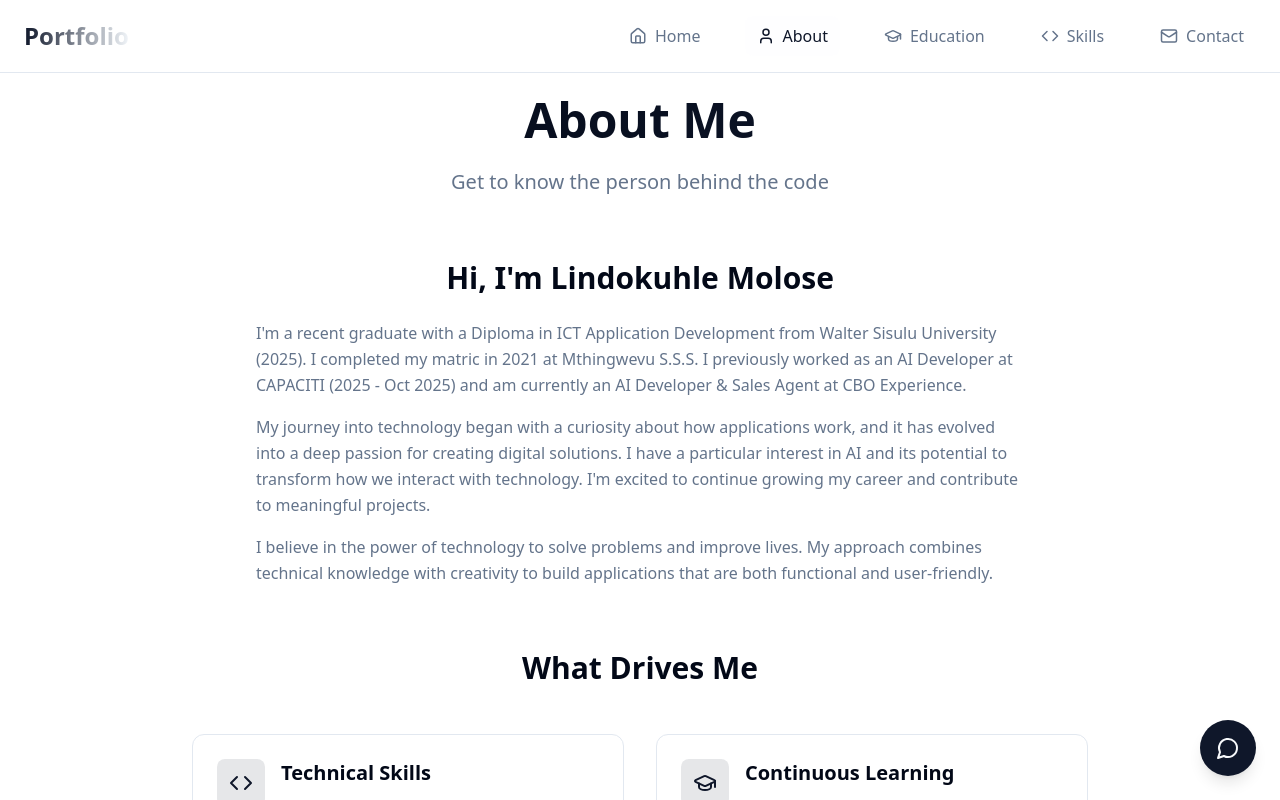
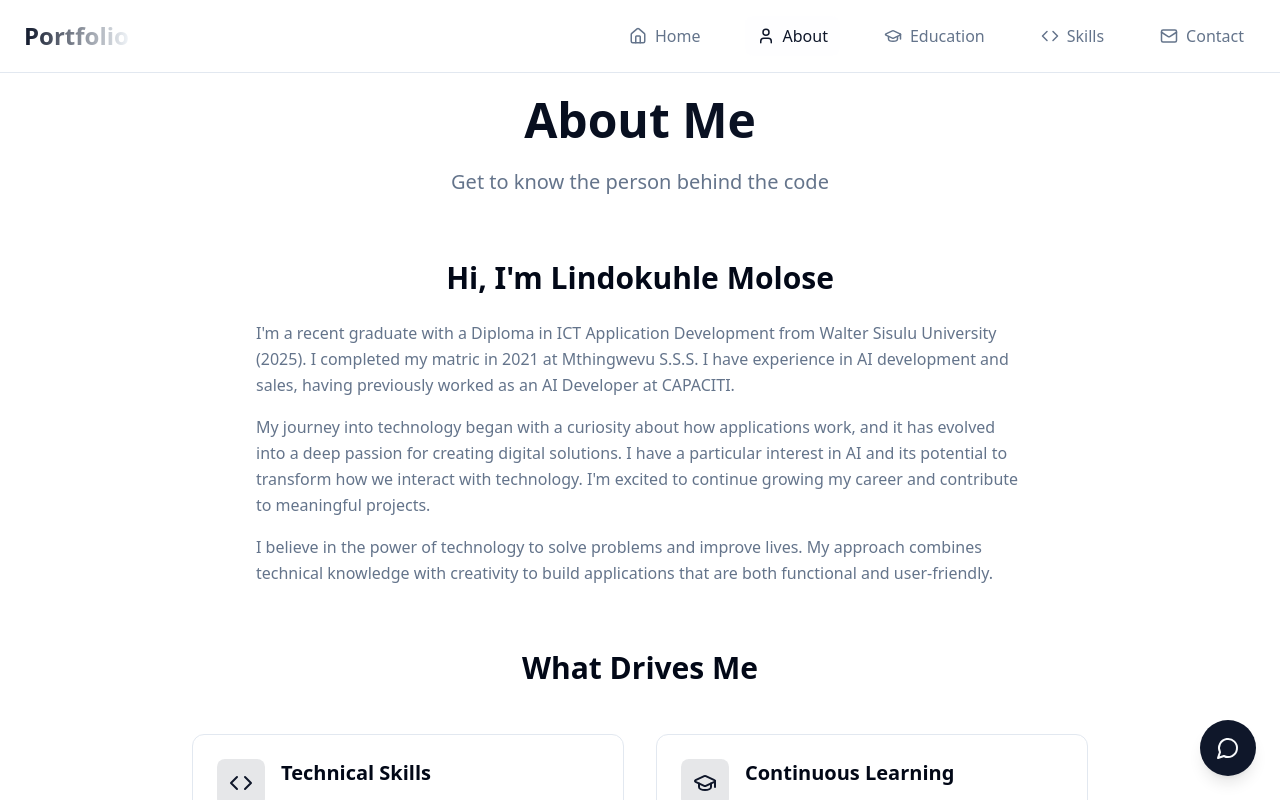
Before and after one commit to LindokuhleMolose/creative-self-reveal, a React (Vite) app: page /about in a window 1280 px wide. Shown: the top 800 px of the page. Built offline with nearby package versions, Linux system fonts and the light colour scheme.

Commit message:
Changes
Co-authored-by: LindokuhleMolose <213038576+LindokuhleMolose@users.noreply.github.com>

```diff
--- a/src/pages/About.tsx
+++ b/src/pages/About.tsx
@@ -48,8 +48,8 @@ const About = () => {
                 <p>
                   I'm a recent graduate with a Diploma in ICT Application Development from
                   Walter Sisulu University (2025). I completed my matric in 2021 at
-                  Mthingwevu S.S.S. I previously worked as an AI Developer at CAPACITI (2025 - Oct 2025)
-                  and am currently an AI Developer & Sales Agent at CBO Experience.
+                  Mthingwevu S.S.S. I have experience in AI development and sales,
+                  having previously worked as an AI Developer at CAPACITI.
                 </p>
                 <p>
                   My journey into technology began with a curiosity about how applications work,
```
